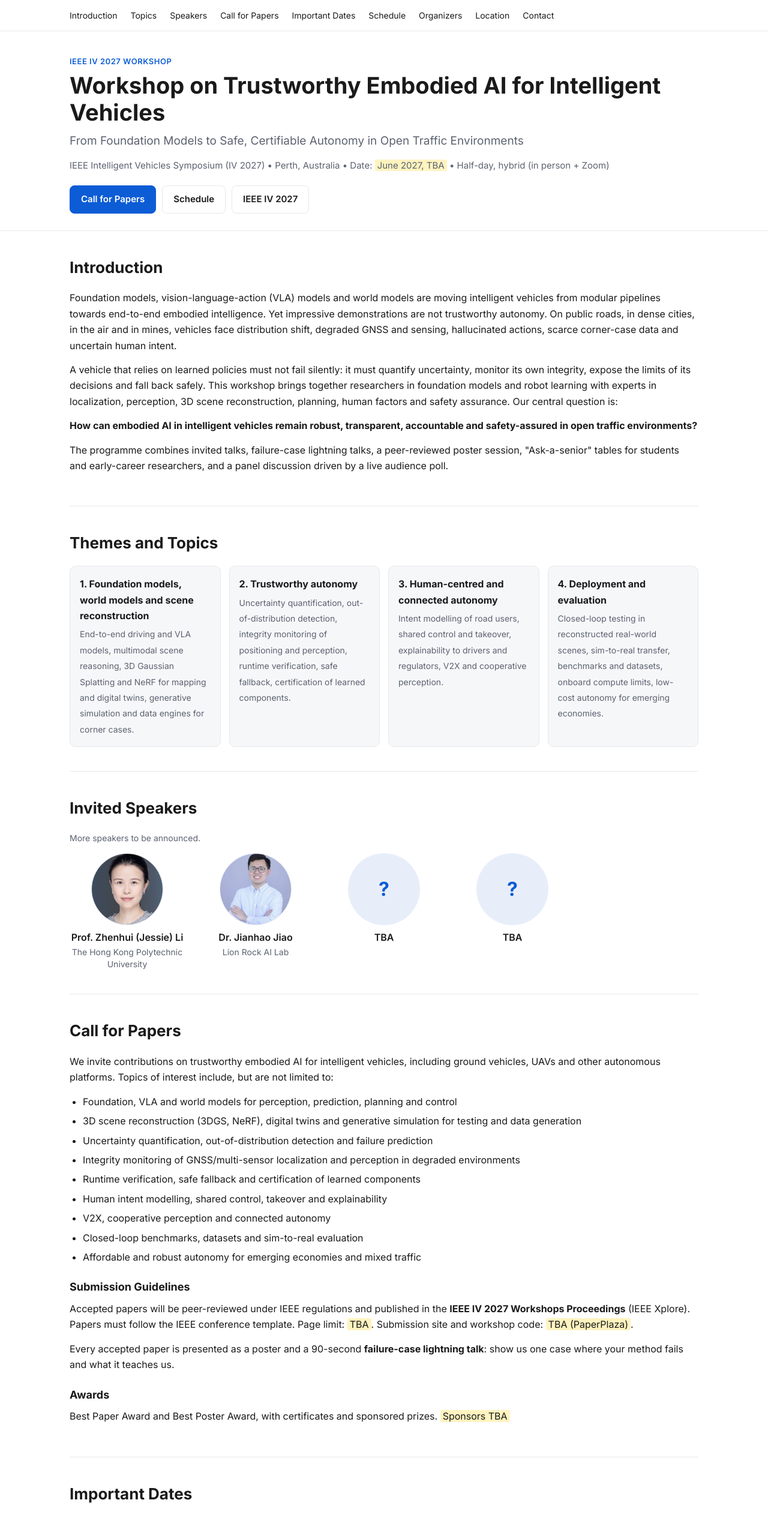
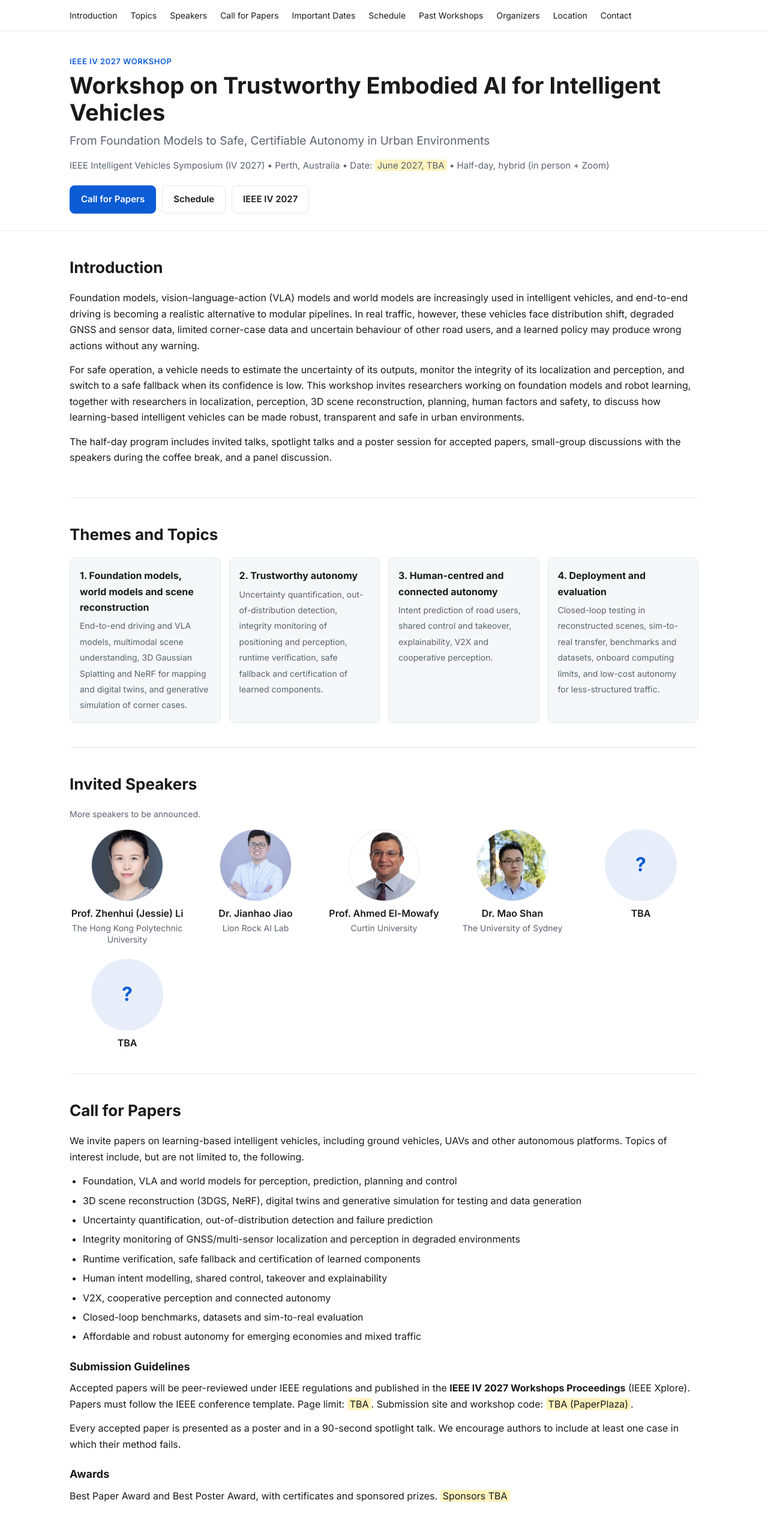
Before and after one commit to PolyU-TASLAB/workshop, a plain HTML site: page iv2027/index.html in a window 1280 px wide. Shown: the top 2525 px of the page at 60% size. Drawn offline with Linux system fonts and the light colour scheme.

Commit message:
Update index.html

```diff
--- a/iv2027/index.html
+++ b/iv2027/index.html
@@ -20,6 +20,7 @@
     <a href="#call-for-papers">Call for Papers</a>
     <a href="#dates">Important Dates</a>
     <a href="#schedule">Schedule</a>
+    <a href="#past-workshops">Past Workshops</a>
     <a href="#organizers">Organizers</a>
     <a href="#location">Location</a>
     <a href="#contact">Contact</a>
@@ -32,7 +33,7 @@
     <!-- <img class="logo" src="images/iv2027_logo.png" alt="IEEE IV 2027"> -->
     <div class="badge">IEEE IV 2027 Workshop</div>
     <h1>Workshop on Trustworthy Embodied AI for Intelligent Vehicles</h1>
-    <p class="subtitle">From Foundation Models to Safe, Certifiable Autonomy in Open Traffic Environments</p>
+    <p class="subtitle">From Foundation Models to Safe, Certifiable Autonomy in Urban Environments</p>
     <p class="meta">
       IEEE Intelligent Vehicles Symposium (IV 2027) &bull; Perth, Australia &bull;
       Date: <span class="tbc">June 2027, TBA</span> &bull; Half-day, hybrid (in person + Zoom)
@@ -50,21 +51,21 @@
   <section id="introduction">
     <h2>Introduction</h2>
     <p>
-      Foundation models, vision-language-action (VLA) models and world models are moving intelligent vehicles
-      from modular pipelines towards end-to-end embodied intelligence. Yet impressive demonstrations are not
-      trustworthy autonomy. On public roads, in dense cities, in the air and in mines, vehicles face distribution
-      shift, degraded GNSS and sensing, hallucinated actions, scarce corner-case data and uncertain human intent.
+      Foundation models, vision-language-action (VLA) models and world models are increasingly used in intelligent
+      vehicles, and end-to-end driving is becoming a realistic alternative to modular pipelines. In real traffic,
+      however, these vehicles face distribution shift, degraded GNSS and sensor data, limited corner-case data and
+      uncertain behaviour of other road users, and a learned policy may produce wrong actions without any warning.
     </p>
     <p>
-      A vehicle that relies on learned policies must not fail silently: it must quantify uncertainty, monitor its
-      own integrity, expose the limits of its decisions and fall back safely. This workshop brings together
-      researchers in foundation models and robot learning with experts in localization, perception, 3D scene
-      reconstruction, planning, human factors and safety assurance. Our central question is:
+      For safe operation, a vehicle needs to estimate the uncertainty of its outputs, monitor the integrity of its
+      localization and perception, and switch to a safe fallback when its confidence is low. This workshop invites
+      researchers working on foundation models and robot learning, together with researchers in localization,
+      perception, 3D scene reconstruction, planning, human factors and safety, to discuss how learning-based
+      intelligent vehicles can be made robust, transparent and safe in urban environments.
     </p>
-    <p><b>How can embodied AI in intelligent vehicles remain robust, transparent, accountable and safety-assured in open traffic environments?</b></p>
     <p>
-      The programme combines invited talks, failure-case lightning talks, a peer-reviewed poster session,
-      "Ask-a-senior" tables for students and early-career researchers, and a panel discussion driven by a live audience poll.
+      The half-day program includes invited talks, spotlight talks and a poster session for accepted papers,
+      small-group discussions with the speakers during the coffee break, and a panel discussion.
     </p>
   </section>
 
@@ -72,13 +73,13 @@
     <h2>Themes and Topics</h2>
     <div class="themes">
       <div class="theme"><b>1. Foundation models, world models and scene reconstruction</b>
-        <span>End-to-end driving and VLA models, multimodal scene reasoning, 3D Gaussian Splatting and NeRF for mapping and digital twins, generative simulation and data engines for corner cases.</span></div>
+        <span>End-to-end driving and VLA models, multimodal scene understanding, 3D Gaussian Splatting and NeRF for mapping and digital twins, and generative simulation of corner cases.</span></div>
       <div class="theme"><b>2. Trustworthy autonomy</b>
-        <span>Uncertainty quantification, out-of-distribution detection, integrity monitoring of positioning and perception, runtime verification, safe fallback, certification of learned components.</span></div>
+        <span>Uncertainty quantification, out-of-distribution detection, integrity monitoring of positioning and perception, runtime verification, safe fallback and certification of learned components.</span></div>
       <div class="theme"><b>3. Human-centred and connected autonomy</b>
-        <span>Intent modelling of road users, shared control and takeover, explainability to drivers and regulators, V2X and cooperative perception.</span></div>
+        <span>Intent prediction of road users, shared control and takeover, explainability, V2X and cooperative perception.</span></div>
       <div class="theme"><b>4. Deployment and evaluation</b>
-        <span>Closed-loop testing in reconstructed real-world scenes, sim-to-real transfer, benchmarks and datasets, onboard compute limits, low-cost autonomy for emerging economies.</span></div>
+        <span>Closed-loop testing in reconstructed scenes, sim-to-real transfer, benchmarks and datasets, onboard computing limits, and low-cost autonomy for less-structured traffic.</span></div>
     </div>
   </section>
 
@@ -91,8 +92,8 @@
   <section id="call-for-papers">
     <h2>Call for Papers</h2>
     <p>
-      We invite contributions on trustworthy embodied AI for intelligent vehicles, including ground vehicles,
-      UAVs and other autonomous platforms. Topics of interest include, but are not limited to:
+      We invite papers on learning-based intelligent vehicles, including ground vehicles, UAVs and other
+      autonomous platforms. Topics of interest include, but are not limited to, the following.
     </p>
     <ul>
       <li>Foundation, VLA and world models for perception, prediction, planning and control</li>
@@ -114,8 +115,8 @@
       <span class="tbc">TBA (PaperPlaza)</span>.
     </p>
     <p>
-      Every accepted paper is presented as a poster and a 90-second <b>failure-case lightning talk</b>: show us one
-      case where your method fails and what it teaches us.
+      Every accepted paper is presented as a poster and in a 90-second spotlight talk. We encourage authors to
+      include at least one case in which their method fails.
     </p>
 
     <h3>Awards</h3>
@@ -142,14 +143,32 @@
       <table>
         <tr><th>Time</th><th>Session</th></tr>
         <tr><td>08:30&ndash;08:40</td><td>Opening remarks</td></tr>
-        <tr><td>08:40&ndash;10:10</td><td>Invited talks 1&ndash;3: foundation and world models; uncertainty and integrity</td></tr>
-        <tr><td>10:10&ndash;10:40</td><td>Failure-case lightning talks of accepted papers</td></tr>
-        <tr><td>10:40&ndash;11:10</td><td>Coffee break, poster session and "Ask-a-senior" tables</td></tr>
-        <tr><td>11:10&ndash;12:10</td><td>Invited talks 4&ndash;5: human-centred and connected autonomy; deployment</td></tr>
+        <tr><td>08:40&ndash;10:10</td><td>Invited talks 1&ndash;3 on foundation and world models, uncertainty and integrity</td></tr>
+        <tr><td>10:10&ndash;10:40</td><td>Spotlight talks of accepted papers (90 s each)</td></tr>
+        <tr><td>10:40&ndash;11:10</td><td>Coffee break, poster session and small-group discussions with speakers</td></tr>
+        <tr><td>11:10&ndash;12:10</td><td>Invited talks 4&ndash;5 on human-centred and connected autonomy and on deployment</td></tr>
         <tr><td>12:10&ndash;12:30</td><td>Panel discussion, awards and closing</td></tr>
       </table>
     </div>
-    <p class="note" style="margin-top:10px">Times are local Perth time (AWST, UTC+8). All talks and the panel will be streamed on Zoom; link to be posted here.</p>
+    <p class="note" style="margin-top:10px">Times are local Perth time (AWST, UTC+8).</p>
+
+    <h3>Remote Participation</h3>
+    <p>
+      The workshop will be hybrid. Talks and the panel will be streamed on Zoom, and online participants can ask
+      questions through Slido, which the session chair will read out. Speakers and authors who cannot travel to Perth
+      can present a pre-recorded talk and answer questions live. With the speakers&rsquo; permission, slides and
+      recordings will be made available on this website after the workshop. The Zoom link will be posted here.
+    </p>
+  </section>
+
+  <section id="past-workshops">
+    <h2>Previous Workshops by the Organizers</h2>
+    <ul>
+      <li>Intelligent Vehicle Meets Urban (IVMeetsUrban), IEEE ITSC, five editions since 2021, most recently at
+        <a href="https://sites.google.com/view/ivurban2026itsc" target="_blank" rel="noopener">ITSC 2026 in Naples, Italy</a></li>
+      <li><a href="https://robotmeetsranging.tech/" target="_blank" rel="noopener">1st Workshop on Robot Meets GNSS and Ranging for Seamless Autonomy</a>,
+        IEEE ICRA 2026, Vienna, Austria</li>
+    </ul>
   </section>
 
   <section id="organizers">
@@ -184,6 +203,8 @@
   const speakers = [
     { name: "Prof. Zhenhui (Jessie) Li", aff: "The Hong Kong Polytechnic University", photo: "images/jessie_li.jpg" },
     { name: "Dr. Jianhao Jiao", aff: "Lion Rock AI Lab", photo: "images/jianhao_jiao.jpg" },
+    { name: "Prof. Ahmed El-Mowafy", aff: "Curtin University", photo: "images/ahmed_elmowafy.jpg" },
+    { name: "Dr. Mao Shan", aff: "The University of Sydney", photo: "images/mao_shan.jpg" },
     { name: "TBA", aff: "", photo: "" },
     { name: "TBA", aff: "", photo: "" },
   ];
```
